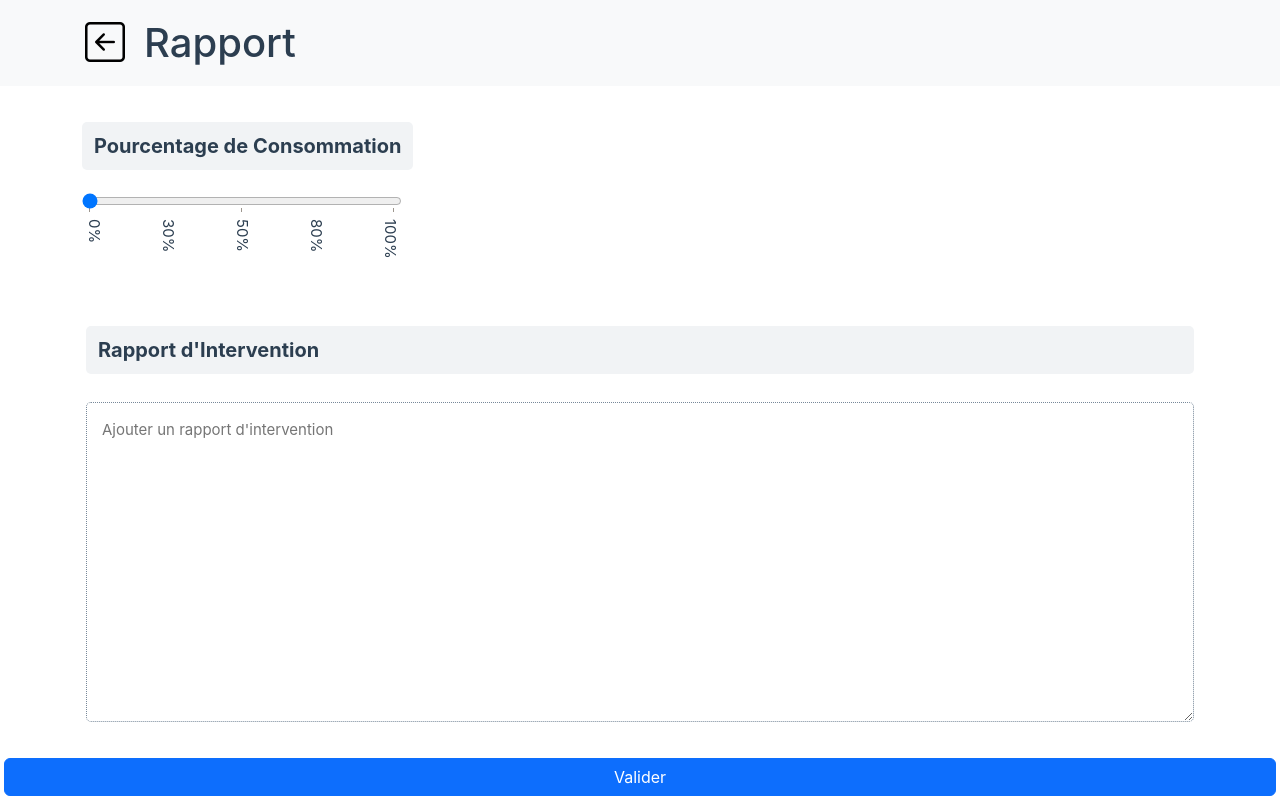
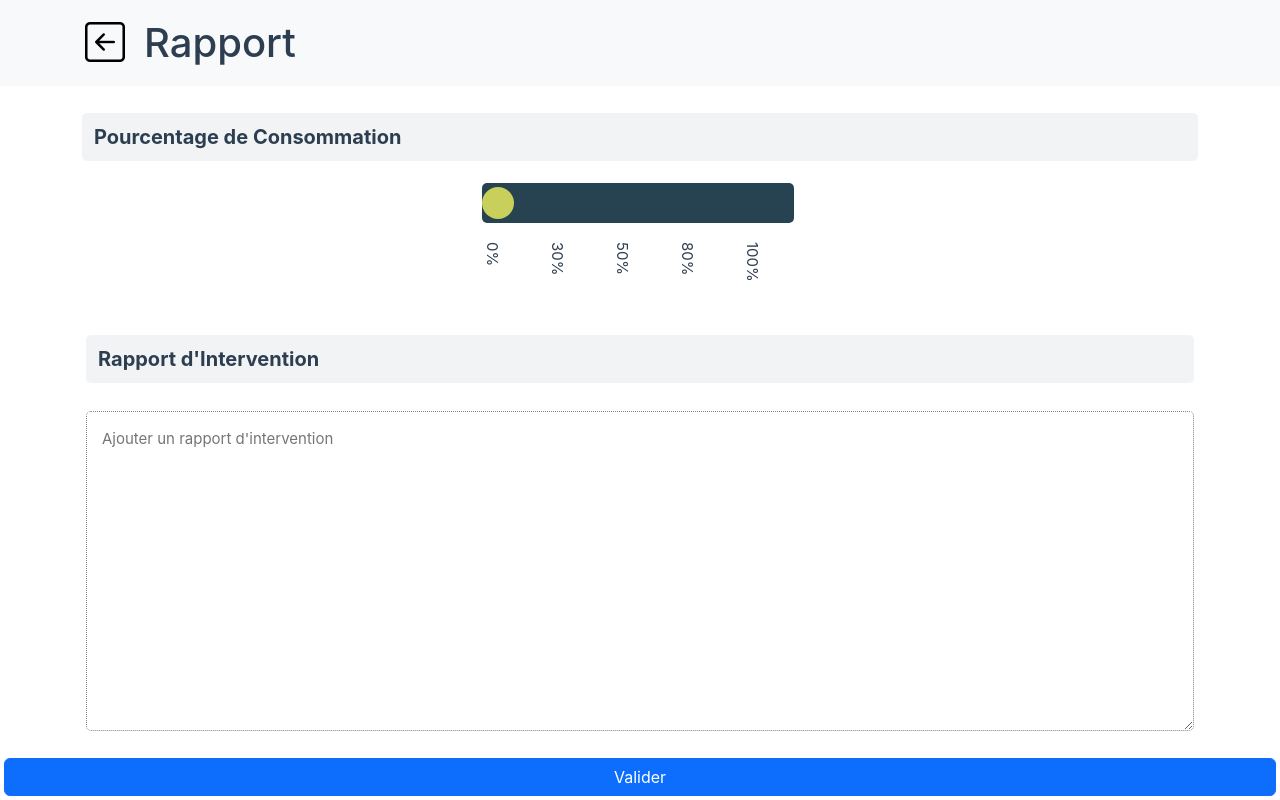
Before and after one commit to 24eme/OpenCarto, a Vue app: page /1/point/rapport in a window 1280 px wide. Built offline with nearby package versions, Linux system fonts and the light colour scheme.

Commit message:
Feat: ajout et style du range slider

```diff
--- a/src/views/RapportView.vue
+++ b/src/views/RapportView.vue
@@ -1,6 +1,18 @@
 <script setup>
-import { ref } from "vue";
+import { ref, onMounted } from "vue";
 import { pointData } from "@/store/pointData.js";
+
+const rangeConso = ref(null);
+
+onMounted(() => {
+    rangeConso.value.addEventListener("input", () => {
+      const min = rangeConso.value.min;
+      const max = rangeConso.value.max;
+      const currentValue = rangeConso.value.value;
+
+      rangeConso.value.style.backgroundSize = ((currentValue - min) / (max - min)) * 100 + "% 100%";
+    })
+  })
 </script>
 
 
@@ -28,7 +40,7 @@ import { pointData } from "@/store/pointData.js";
         <div class="my-2 custom-slider">
           <label for="rangeConso" class="h5 form-label fw-bold">Pourcentage de  Consommation</label>
           <div class="range">
-            <input type="range" id="rangeConso" min="0" max="100" value="0" list="range-values" step="25" class="" />
+            <input type="range" id="rangeConso" ref="rangeConso" min="0" max="100" value="0" list="range-values" step="25" class="" />
           </div>
 
           <datalist id="range-values">
@@ -61,21 +73,60 @@ import { pointData } from "@/store/pointData.js";
 
 
 <style scoped>
+
+.custom-slider {
+  display: flex;
+  flex-direction: column;
+  justify-content: center;
+  margin: 0, 10px;
+}
+
 datalist {
   display: flex;
   flex-direction: column;
-  justify-content: space-between;
+  /*justify-content: space-between;*/
+  gap:40px;
+  align-self: center;
   writing-mode: vertical-lr;
   width: 20rem;
 }
 
-option {
-  padding: 0;
+.range {
+  display: flex;
+  flex-direction: column;
+  justify-content: center;
+  margin-bottom: 15px;
+  width: 20rem;
+  align-self: center;
 }
 
 input[type="range"] {
-  width: 20rem;
-  margin: 0;
+  -webkit-appearance: none;
+  background:  #274351;
+  height: 2.5rem;
+  border-radius: 5px;
+  width: 19.5rem;
+  margin: 2px;
+  background-image: linear-gradient(#6b94be);
+  background-size: 0% 100%;
+  background-repeat: no-repeat;
+}
+
+input[type="range"]::-webkit-slider-thumb {
+  -webkit-appearance: none;
+  background-color: #c8cf5a;
+  width: 2rem;
+  height: 2rem;
+  border-radius: 50%;
+}
+
+input[type="range"]::-moz-range-thumb {
+  -webkit-appearance: none;
+  background-color: #c8cf5a ;
+  width: 3rem;
+  height: 2.5rem;
+  border-radius: 10%;
+  border: none;
 }
 
 #rapportIntervention {
@@ -102,8 +153,8 @@ html, body, #app  {
 
 .rapport-text-area > textarea {
   border: 1.5px lightslategray dotted;
-  padding: 15px;;
-  border-radius: 5px;;
+  padding: 15px;
+  border-radius: 5px;
 }
 
 
```
